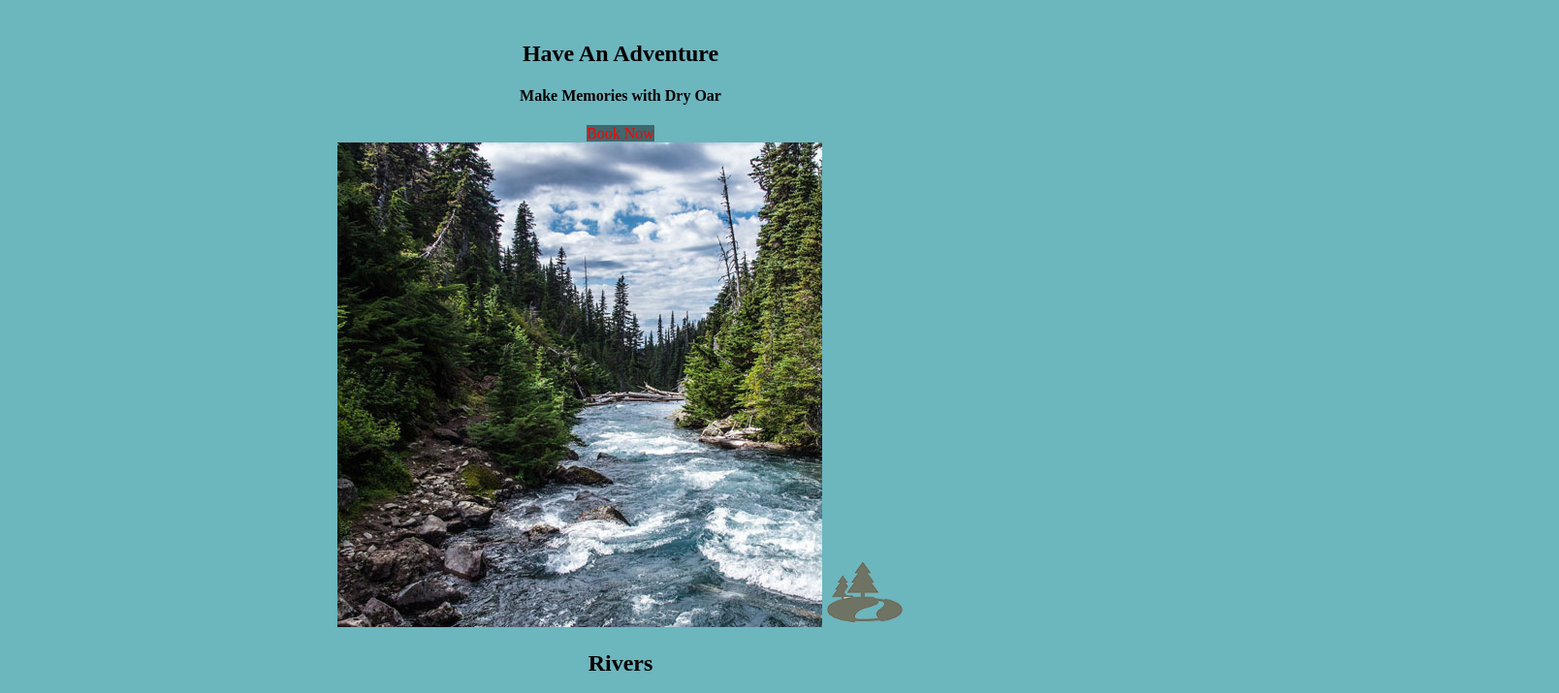
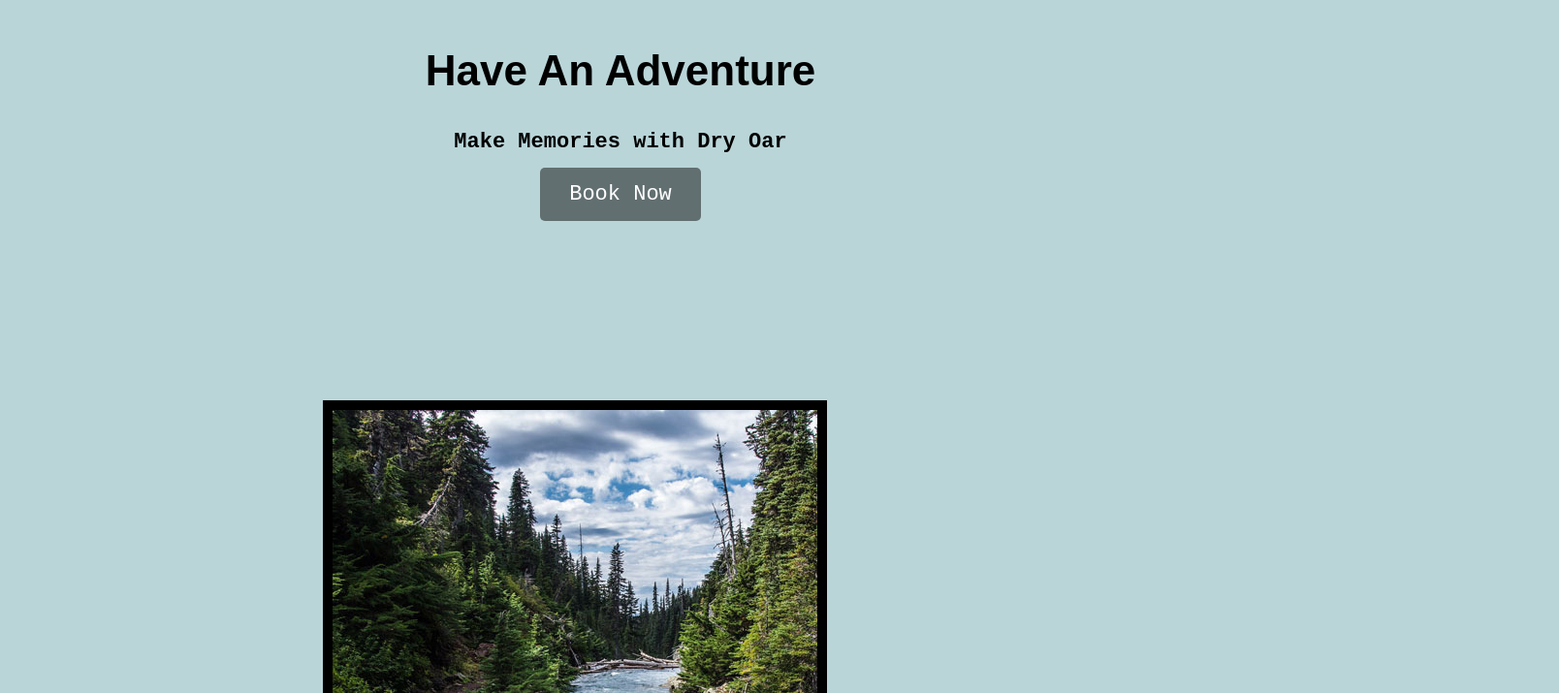
Before and after one commit to shoeninja1998/wdd130, a plain HTML site: page wrr/index.html in a window 1280 px wide. Shown: the part 1140-1855 px from the top of the page at 97% size, 1608 px wide, since content can reach past the window. Drawn offline with Linux system fonts and the light colour scheme.

Commit message:
Added borders

```diff
--- /dev/null
+++ b/ice-challenge/styles/ice5.css
@@ -0,0 +1,23 @@
+
+body{
+    margin: 0;
+    padding: 0;
+}
+.top{
+    width: 100%;
+    display: block;
+
+}
+div{
+    width: 100%;
+    background-color: #737373;
+    text-align: center;
+    padding: 0;
+}
+div img{
+    display: inline-block;
+    border-radius: 50%;
+    border: 15px solid #444;
+    margin: 50px;
+    width: 250px;
+}
--- a/wrr/styles/styles.css
+++ b/wrr/styles/styles.css
@@ -1,3 +1,8 @@
+.home-title{
+    font-family: Arial, Helvetica, sans-serif;
+    font-size: 2em;
+    margin-top: 10px;
+}
 div{
     max-width: 1600px;
 }
@@ -5,6 +10,15 @@ nav a{
     text-align: center;
     color: white;
     text-decoration: none;
+    padding: 35px;
+}
+    nav a:hover{
+        background-color:black;
+        color: #fcfbfb;
+        text-decoration: none;
+}
+#logo_link{
+    padding-top: 5px;
 }
 #hero-img{
     text-align: center;
@@ -26,37 +40,54 @@ main section{
     height: 725px;
 }
 body{
-    background-color: #6cb6be;
+    background-color: #b9d5d8;
+    font-family:'Courier New', Courier, monospace;
+    font-size: 22px;
+    margin: 0;
+    padding: 0;
+}
+h2 {
+    padding: 0;
 }
 header{
     background-color: rgb(47, 56, 42);
 }
-nav a:hover{
-    background-color:black;
-    color: #fcfbfb;
-    text-decoration: none;
+section.msg{
+    background-color: #c3cacb;
 }
-section.msg{
-    background-color: #3f676c;
+.rivers-card, .camping-card, .rapids-card{
+    margin: 200px 0;
 }
 .book, .join{
-    color: red;
-    background-color: #3f676c;
+    color: white;
+    background-color: #626f71;
     text-decoration: none;
+    padding: 15px 30px;
+    margin-top:50px;
+    border-radius: 5px;
 }
 .book:hover, .join:hover{
-    background-color: #3f676c;
+    background-color: #838b8d;
     color: white;
 }
 .msg{
-    background-color: #6cb6be;
+    background-color: #c3cacb;
+    line-height: 1.5em;
+    padding: 35px;
 }
-.msg h2, .msg p{
+.msg h2{
     color: white;
-    background-color: #3f676c;
+    background-color: #c3cacb;
+}
+.msg p{
+    color: black;
+    background-color: #c3cacb;
+    padding-bottom: 15px;
 }
 footer{
     background-color: #3f676c;
+    padding: 25px 50px;
+    margin-top: 200px;
 }
 footer a{
     background-color: #3f676c;
@@ -74,6 +105,17 @@ footer p {
 footer p a:hover{
     text-decoration: underline;
 }
+footer .social img{
+    padding-top: 15px
+}
+.card-img{
+    border: 10px solid black;
+    max-width: 50%;
+}
+main section img {
+    box-sizing: border-box;
+}
 .icon{
     width: 80px;
+    padding-top: 10px;
 }
```
Also changed, not shown: ice-challenge/ice5.html (added, +19 -0 lines), wrr/index.html (+1 -1 lines), byui-website/byui.html (renamed from byui.html), byui-website/styles/byui-styles.css (renamed from styles/byui-styles.css), ice-challenge/images/title.jpg (added), ice-challenge/images/w05_ice_image_desk.jpg (added), ice-challenge/images/w05_ice_image_graphic.png (added), ice-challenge/images/w05_ice_image_person.jpg (added), site-plan-rafting/site-plan-rafting.html (renamed from wrr/site-plan-rafting.html), site-plan-rafting/styles/site-plan-rafting.css (renamed from styles/site-plan-rafting.css).
